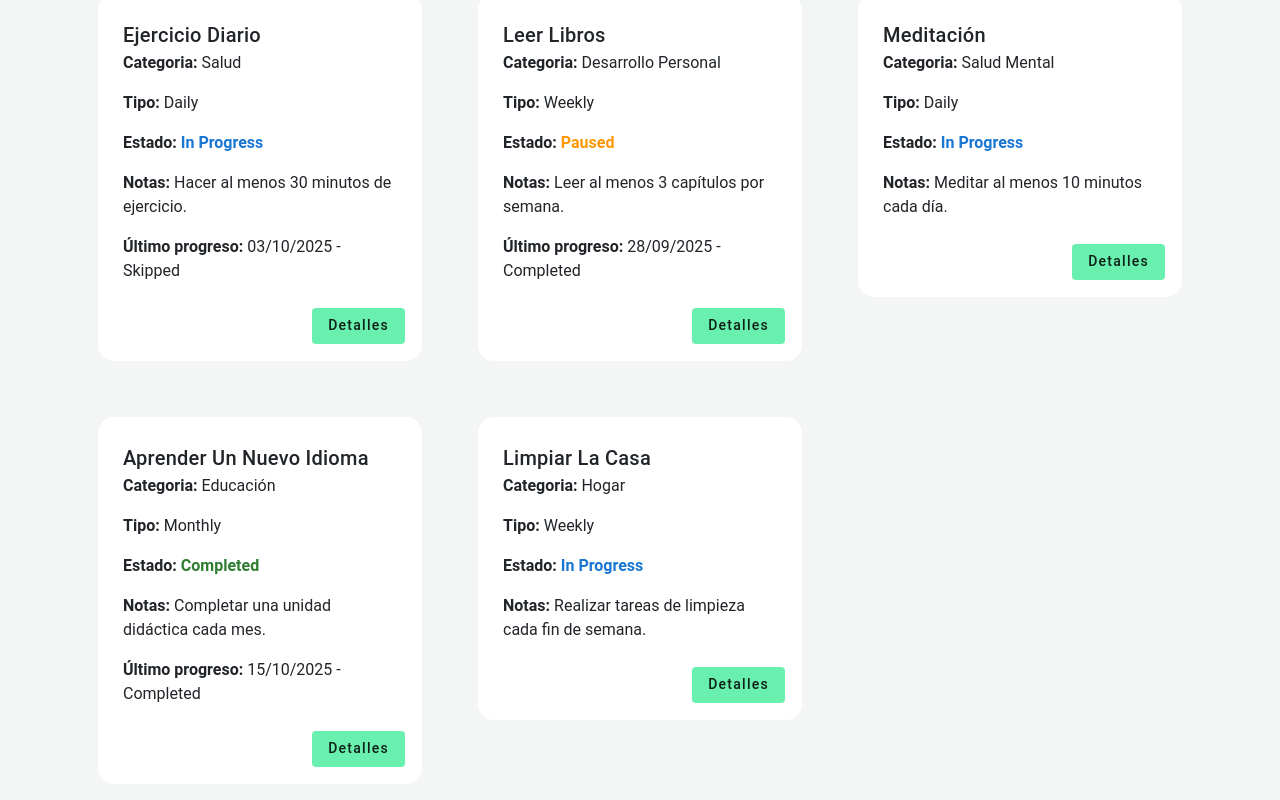
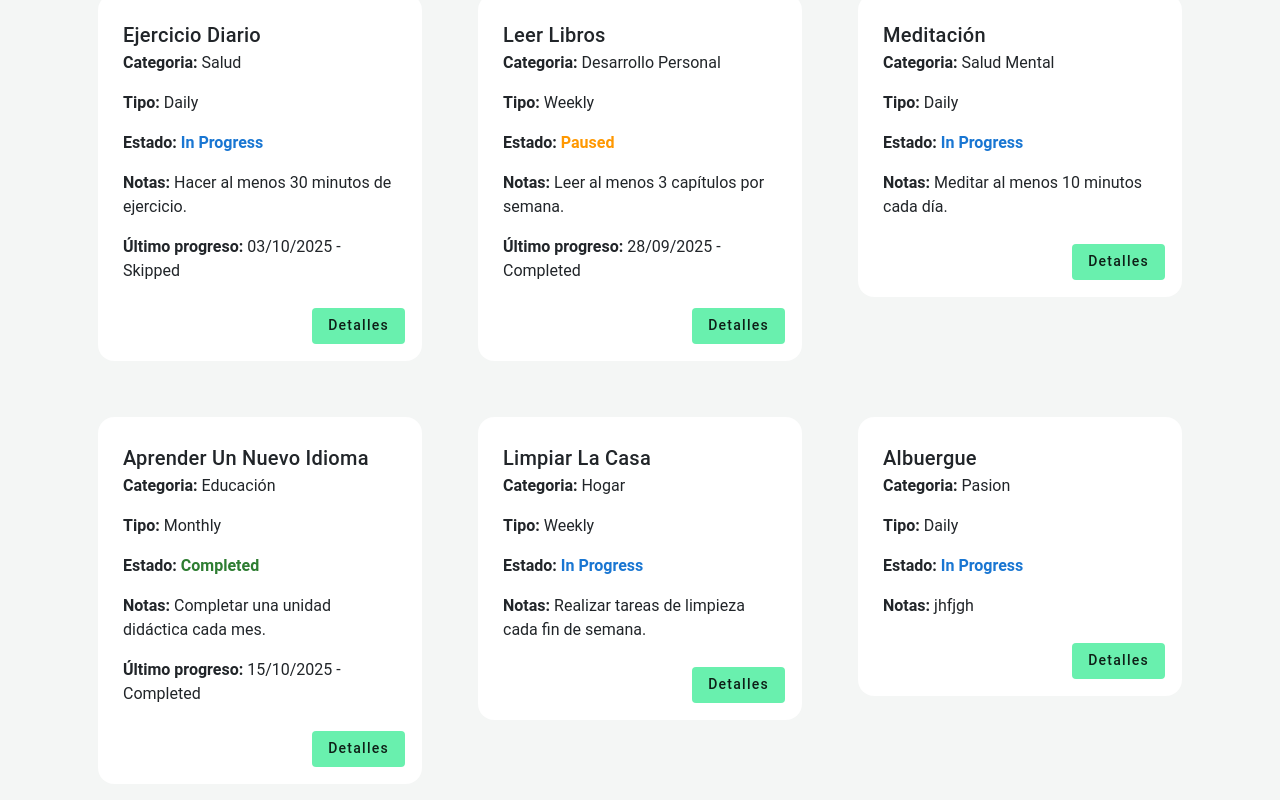
Before and after one commit to Santix16/Habit-Tracker-Santiago_Joaquin_Cotignola_Rodriguez, an Angular app in the folder Habit-Tracker/: page / in a window 1280 px wide. Shown: the part 506-1306 px from the top of the page. Built offline with nearby package versions, Linux system fonts and the light colour scheme; data requests are answered from the project's data file.

Commit message:
Fixed a porblem with the ordenation of the habits

```diff
--- a/Habit-Tracker/server/db.json
+++ b/Habit-Tracker/server/db.json
@@ -31,8 +31,8 @@
       "notes": "Leer al menos 3 capítulos por semana.",
       "progress": [
         {
-            "date": "28/09/2025",
-            "status": "Completed"
+          "date": "28/09/2025",
+          "status": "Completed"
         }
       ]
     },
@@ -71,6 +71,15 @@
       "status": "In Progress",
       "notes": "Realizar tareas de limpieza cada fin de semana.",
       "progress": []
+    },
+    {
+      "id": "6459",
+      "name": "albuergue",
+      "category": "pasion",
+      "goalType": "daily",
+      "status": "In Progress",
+      "notes": "jhfjgh",
+      "progress": []
     }
   ]
 }
--- a/Habit-Tracker/src/app/components/habit-show/habit-show/habit-show.html
+++ b/Habit-Tracker/src/app/components/habit-show/habit-show/habit-show.html
@@ -88,16 +88,16 @@
 <div class="habit-list-container">
   <div class="filter-buttons">
   <h3>Ordenar por:</h3>
-  <button class="btn btn-outline-primary" (click)="orderBy('name')">
+  <button type="button" class="btn btn-outline-primary" (click)="orderBy('name')">
     Nombre <span *ngIf="orderCriteria === 'name'">{{ orderDirection === 'asc' ? '▲' : '▼' }}</span>
   </button>
-  <button class="btn btn-outline-primary" (click)="orderBy('category')">
+  <button type="button" class="btn btn-outline-primary" (click)="orderBy('category')">
     Categoría <span *ngIf="orderCriteria === 'category'">{{ orderDirection === 'asc' ? '▲' : '▼' }}</span>
   </button>
-  <button class="btn btn-outline-primary" (click)="orderBy('status')">
+  <button type="button" class="btn btn-outline-primary" (click)="orderBy('status')">
     Estado <span *ngIf="orderCriteria === 'status'">{{ orderDirection === 'asc' ? '▲' : '▼' }}</span>
   </button>
-</div>
+  </div>
 
   <div class="row row-cols-1 row-cols-md-2 row-cols-xl-3 g-4 mt-3">
     <!-- Aquí usamos filteredHabits() para aplicar los filtros -->
--- a/Habit-Tracker/src/app/components/habit-show/habit-show/habit-show.ts
+++ b/Habit-Tracker/src/app/components/habit-show/habit-show/habit-show.ts
@@ -193,13 +193,18 @@ export class HabitsShow implements OnInit {
     this.orderDirection = 'asc';
   }
 
-    this.habits.sort((a, b) => {
-      const valA = (a as any)[criteria] || '';
-      const valB = (b as any)[criteria] || '';
-      if (valA < valB) return this.orderDirection === 'asc' ? -1 : 1;
-      if (valA > valB) return this.orderDirection === 'asc' ? 1 : -1;
+  const dir = this.orderDirection === 'asc' ? 1 : -1;
+
+  const sorted = [...this.habits].sort((a, b) => {
+    const valA = ((a as any)[criteria] ?? '').toString().toLowerCase();
+    const valB = ((b as any)[criteria] ?? '').toString().toLowerCase();
+    if (valA < valB) return -1 * dir;
+    if (valA > valB) return 1 * dir;
     return 0;
   });
+
+  // reasignar para disparar detección de cambios
+  this.habits = sorted;
 }
 
   viewDetails(habit: Habit) {
```
Lines whose indentation alone changed are shown as unchanged.
